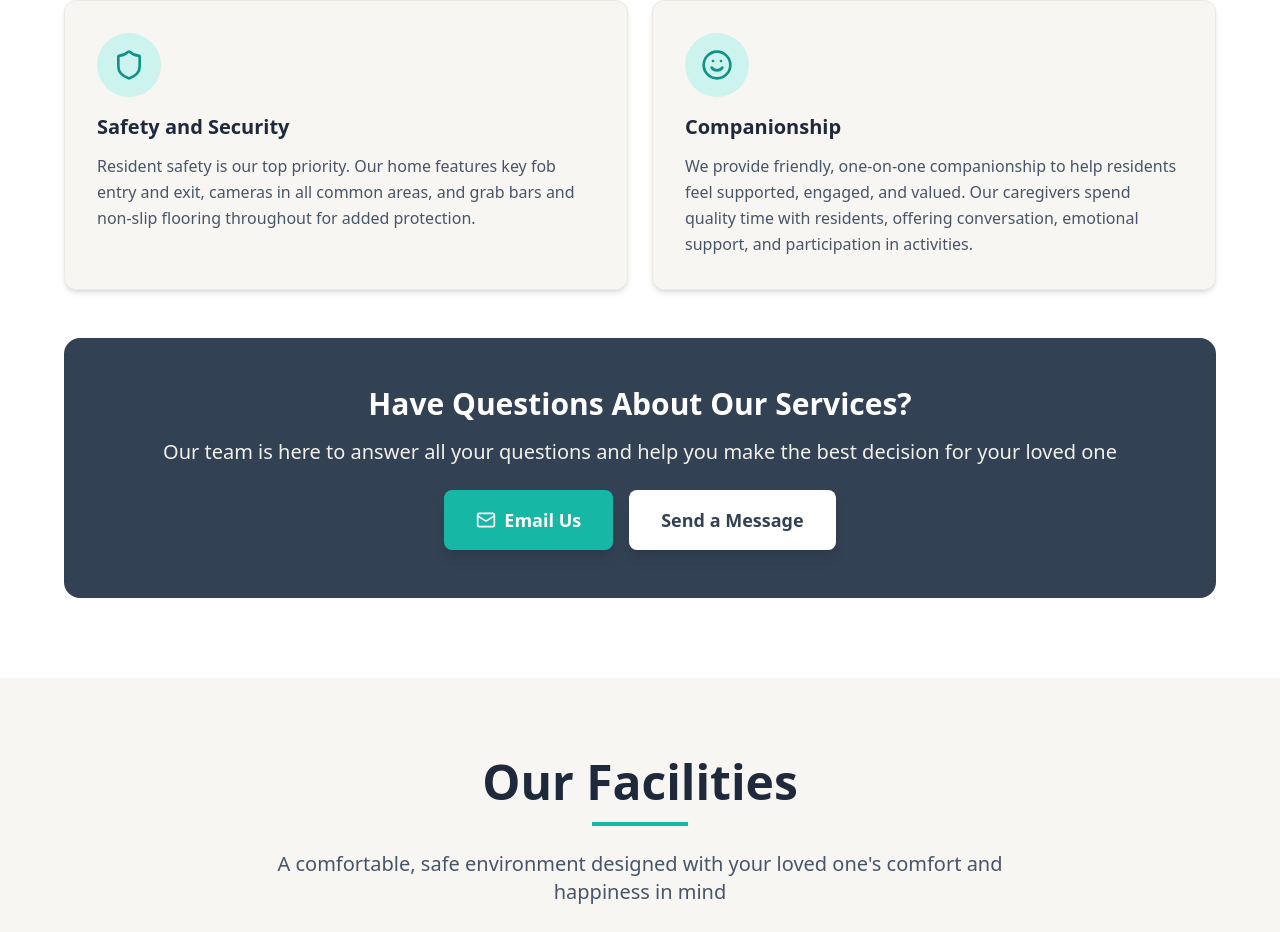
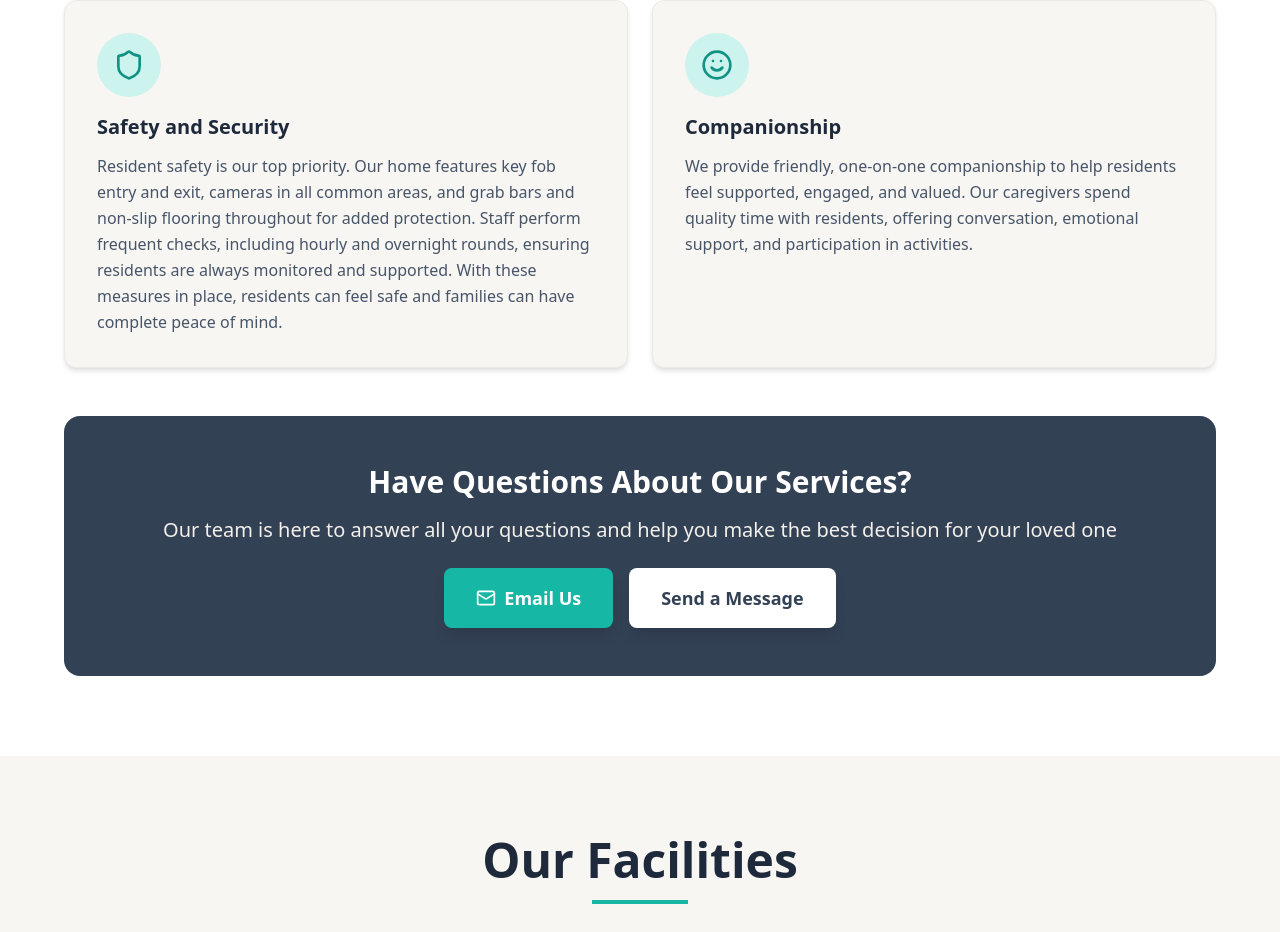
Before and after one commit to ht3886/care-home-website-test, a React (Vite) app: page / in a window 1280 px wide. Shown: the part 3061-3993 px from the top of the page. Built offline with nearby package versions, Linux system fonts and the light colour scheme.

Commit message:
Updated Services.tsx

```diff
--- a/src/components/Services.tsx
+++ b/src/components/Services.tsx
@@ -67,7 +67,7 @@ const Services = () => {
                 Safety and Security
               </h3>
               <p className="text-slate-600 leading-relaxed">
-                Resident safety is our top priority. Our home features key fob entry and exit, cameras in all common areas, and grab bars and non-slip flooring throughout for added protection.
+                Resident safety is our top priority. Our home features key fob entry and exit, cameras in all common areas, and grab bars and non-slip flooring throughout for added protection. Staff perform frequent checks, including hourly and overnight rounds, ensuring residents are always monitored and supported. With these measures in place, residents can feel safe and families can have complete peace of mind.
               </p>
             </div>
 
```
